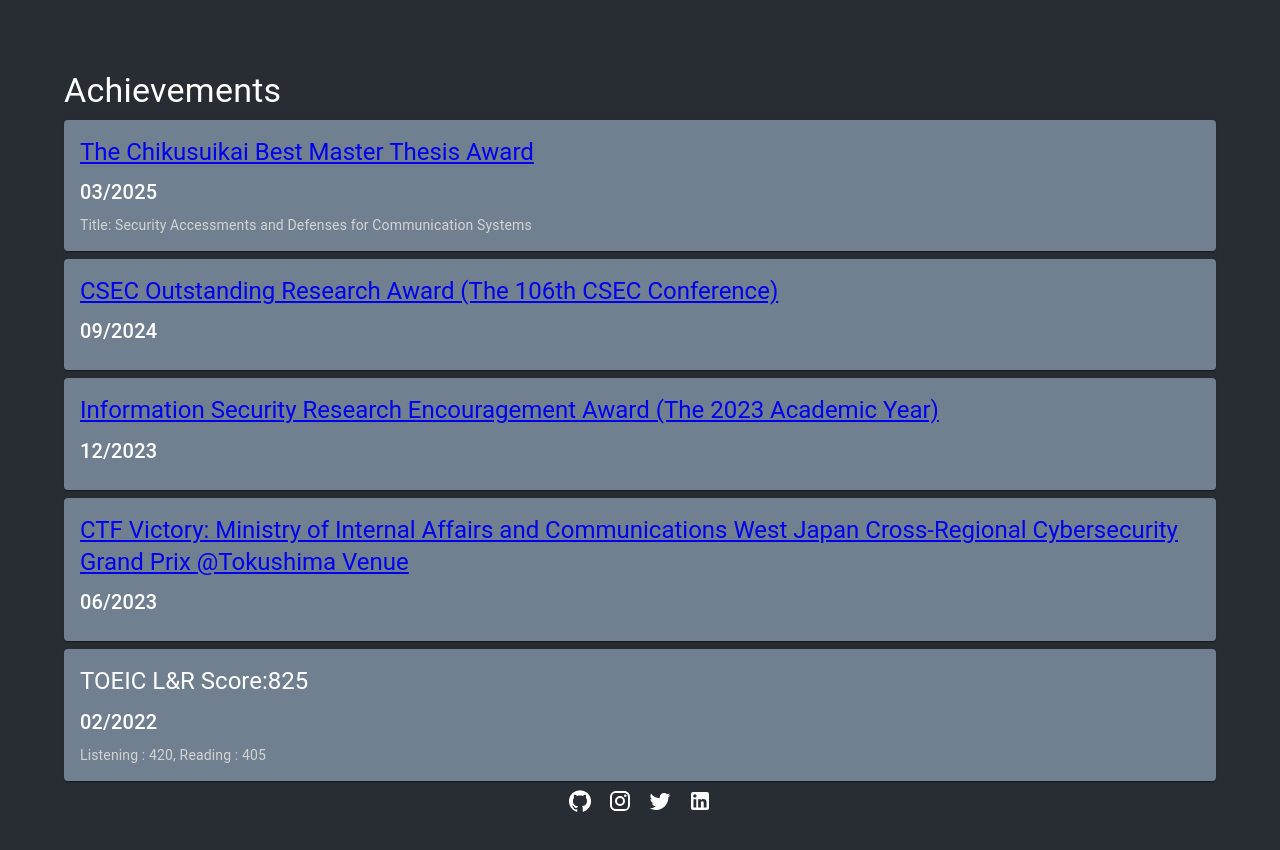
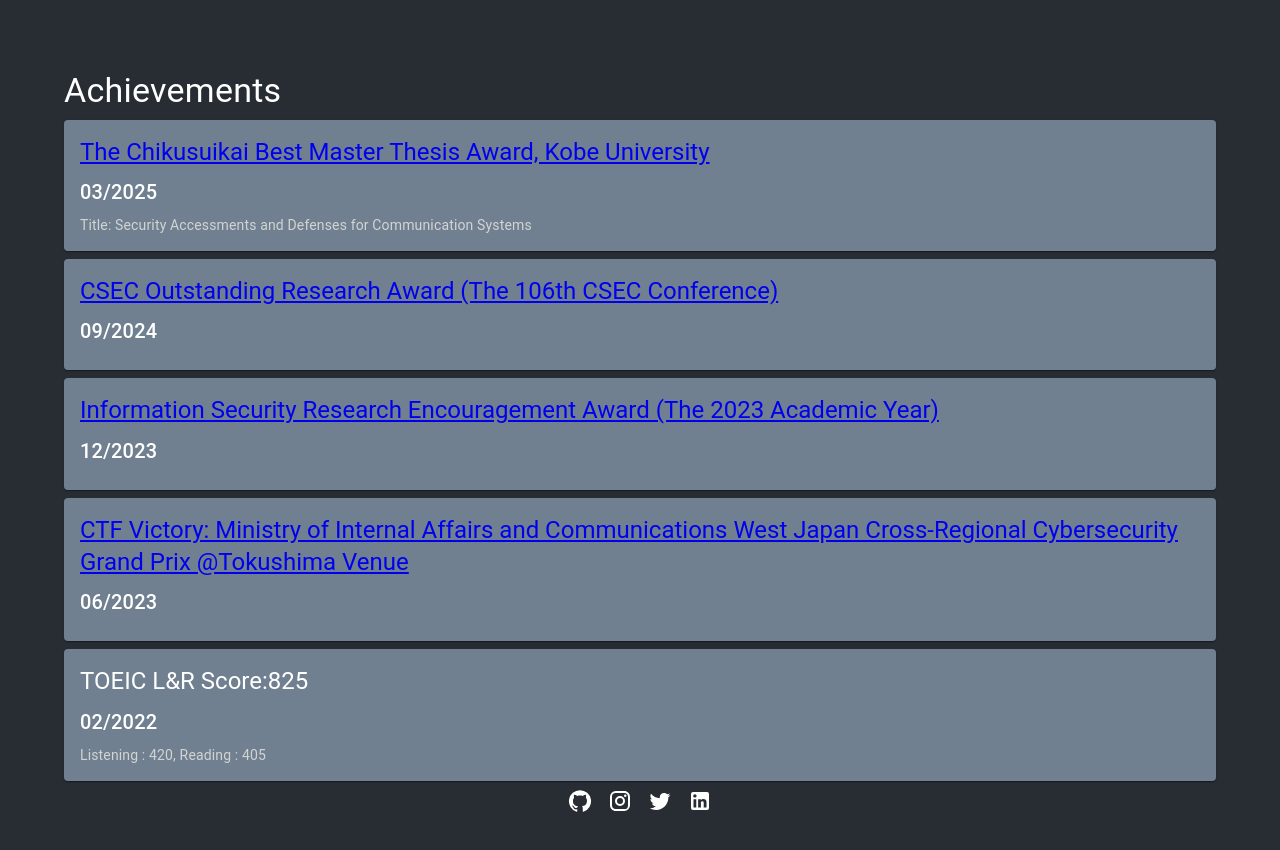
Before and after one commit to trapedev/trapedev.github.io, a React (Create React App) app in the folder app/: page / in a window 1280 px wide. Shown: the part 8480-9330 px from the top of the page. Built offline with nearby package versions, Linux system fonts and the light colour scheme.

Commit message:
commit all changes

```diff
--- a/app/src/pages/achv/MTH2025.tsx
+++ b/app/src/pages/achv/MTH2025.tsx
@@ -9,7 +9,7 @@ const MTH2025 = () => {
   return (
     <SingleCardItem>
       <Title
-        title={"The Chikusuikai Best Master Thesis Award"}
+        title={"The Chikusuikai Best Master Thesis Award, Kobe University"}
         hyperLink="https://www.chikusuikai-kobe-u.com/general-9"
       />
       <SubTitle title={"03/2025"} />
```
Also changed, not shown: 6 other files (tests, documents, lock files or other folders).
